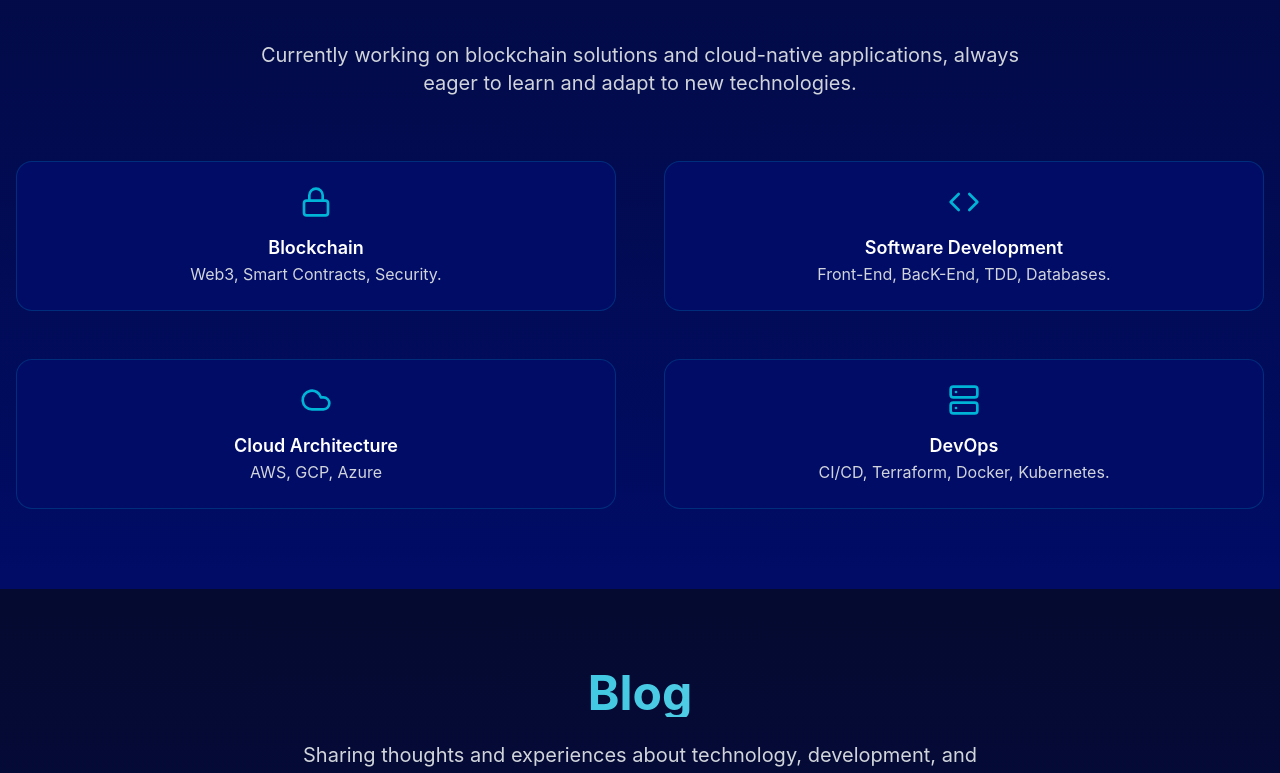
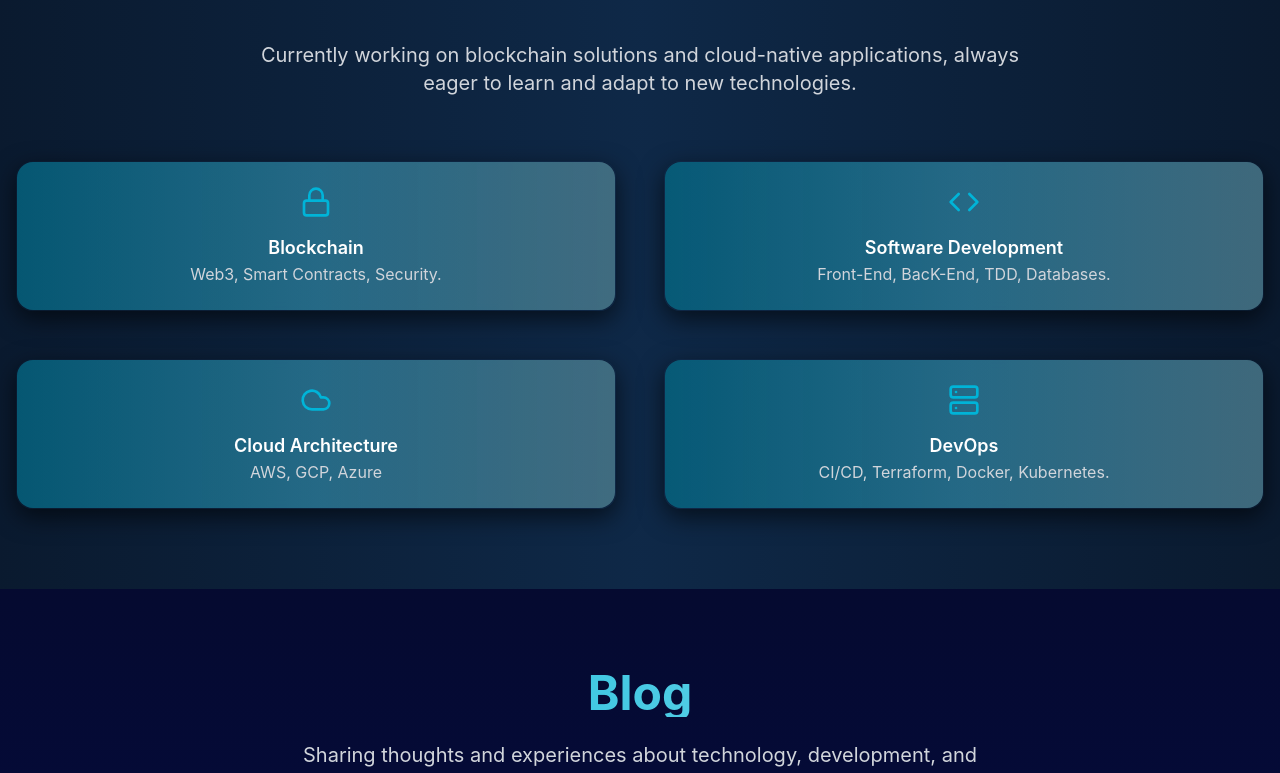
Before and after one commit to Franklin-Osede/Portfolio-Nextjs, a Next.js app: page / in a window 1280 px wide. Shown: the part 3451-4224 px from the top of the page. Built offline with nearby package versions, Linux system fonts and the light colour scheme.

Commit message:
fix: added gradiente about blocks

```diff
--- a/src/components/AboutMeSection.tsx
+++ b/src/components/AboutMeSection.tsx
@@ -13,13 +13,16 @@ const AboutMeSection = ({ onVisible }: { onVisible?: () => void }) => {
   ];
 
   return (
-    <section id="about-me" className="min-h-screen bg-darkBlue relative overflow-hidden">
+    <section id="about-me" className="min-h-screen bg-[#0a1a2f] relative overflow-hidden">
     <motion.div
   initial={{ y: 50, opacity: 0 }}
   whileInView={{ y: 0, opacity: 1 }}
   onViewportEnter={onVisible}
   transition={{ duration: 1 }}
-        className="absolute inset-0 bg-gradient-to-b from-darkBlue to-navyBlue opacity-50"
+  className="absolute inset-0"
+  style={{
+    background: 'linear-gradient(270deg, rgba(10, 26, 47, 0.9), rgba(15, 42, 74, 0.9), rgba(10, 26, 47, 0.9))'
+  }}
 />
       <motion.div
         initial={{ opacity: 0 }}
@@ -75,7 +78,15 @@ const AboutMeSection = ({ onVisible }: { onVisible?: () => void }) => {
               whileInView={{ opacity: 1, y: 0 }}
               transition={{ duration: 0.8 }}
               viewport={{ once: true }}
-              className="p-6 bg-navyBlue rounded-lg border border-turquoiseBlue/20 text-center"
+              style={{
+                background: 'linear-gradient(270deg, rgba(10, 26, 47, 0.7), rgba(15, 42, 74, 0.8), rgba(10, 26, 47, 0.7))',
+                boxShadow: '0 8px 25px rgba(0, 0, 0, 0.6)',
+                border: '1px solid transparent',
+                backgroundClip: 'padding-box',
+                WebkitBackgroundClip: 'padding-box',
+                transition: 'transform 0.2s, box-shadow 0.2s',
+              }}
+              className="p-6 backdrop-blur-sm rounded-lg text-center relative hover:transform hover:scale-[1.02] hover:shadow-xl before:absolute before:inset-0 before:-z-10 before:rounded-lg before:p-[1px] before:bg-gradient-to-r before:from-turquoiseBlue/40 before:to-skyBlue/40"
             >
               <feature.icon className="w-8 h-8 mb-4 text-turquoiseBlue mx-auto" />
               <h4 className="text-lg font-semibold text-white">{feature.title}</h4>
```
Lines whose indentation alone changed are shown as unchanged.
